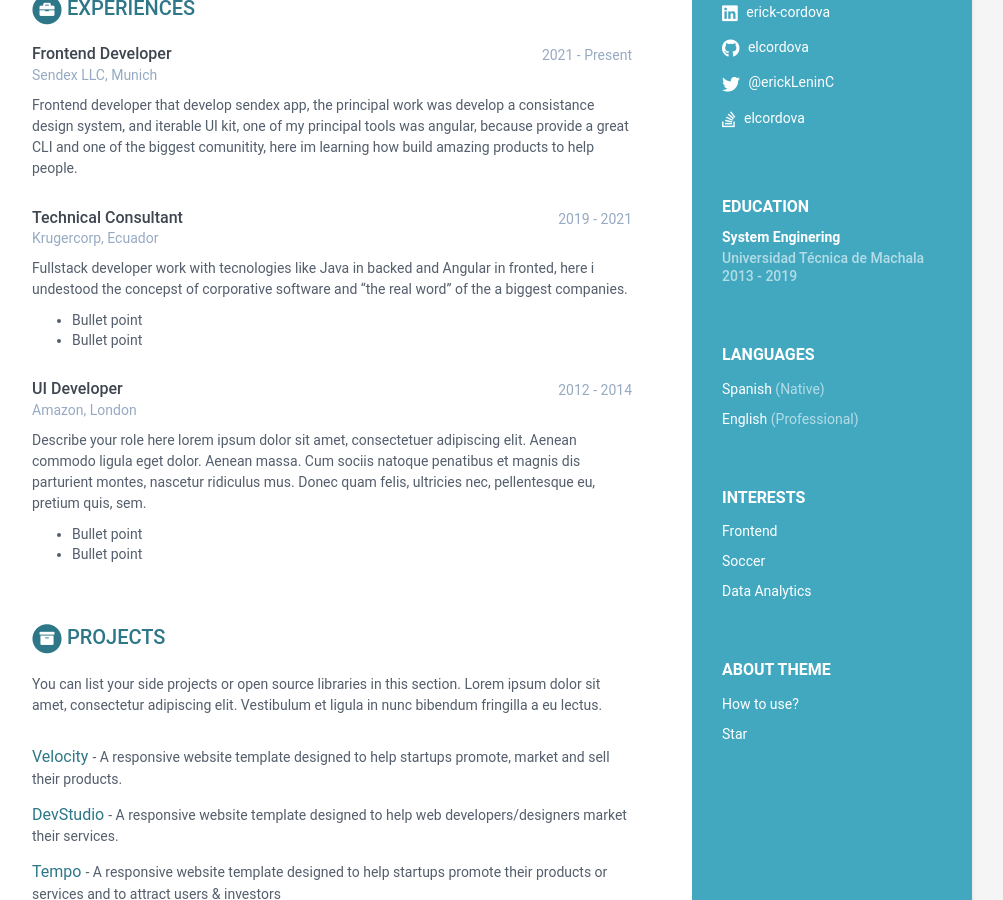
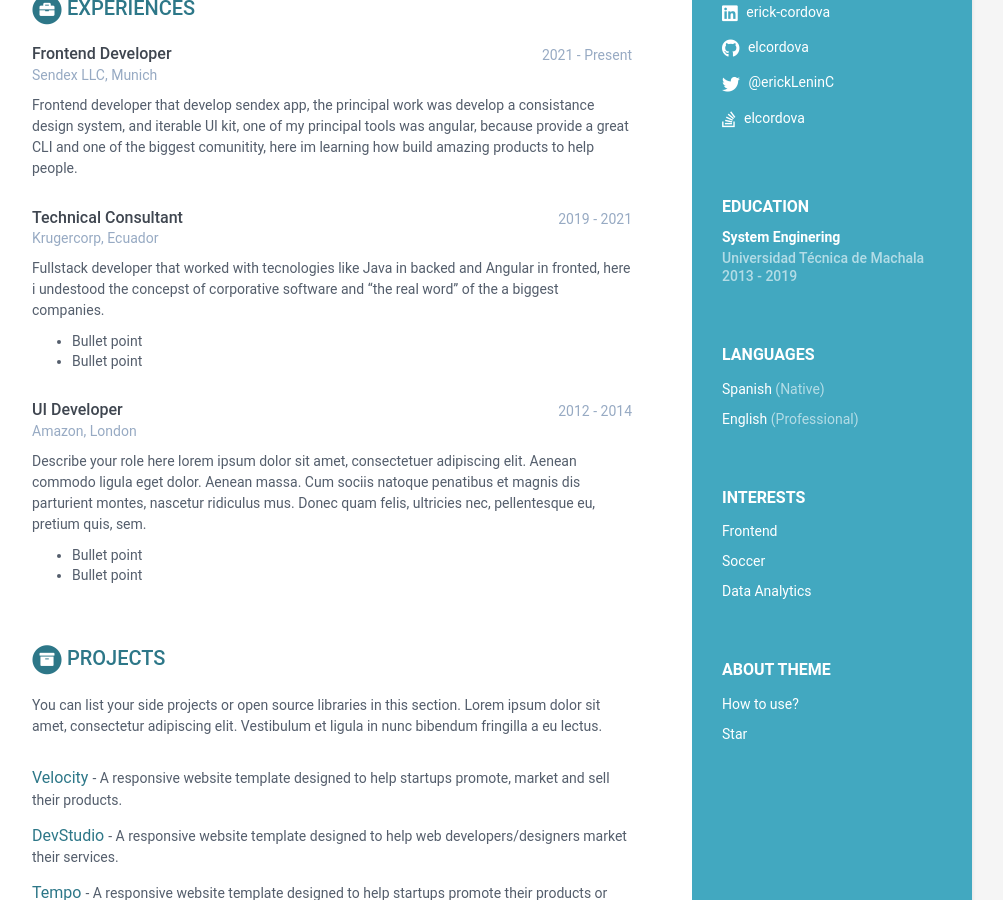
Before and after one commit to elcordova/caring-europa-fe48a, a Jekyll site: the page built from index.html, in a window 1280 px wide and 900 px high, scrolled down 402 px. Shown: the whole window, without its empty margins (168-1171 px from the left). Built offline with Jekyll 4.4.1, drawn with Linux system fonts in a browser that asks for light colours.

Commit message:
data.yml: changed

```diff
--- a/_data/data.yml
+++ b/_data/data.yml
@@ -60,7 +60,7 @@
     time: 2019 - 2021
     company: 'Krugercorp, Ecuador'
     details: |
-      Fullstack developer work with tecnologies like Java in backed and Angular in fronted, here i undestood the concepst of corporative software and "the real word" of the a biggest companies.
+      Fullstack developer that worked with tecnologies like Java in backed and Angular in fronted, here i undestood the concepst of corporative software and "the real word" of the a biggest companies.
         - Bullet point
         - Bullet point
   - role: UI Developer
```
